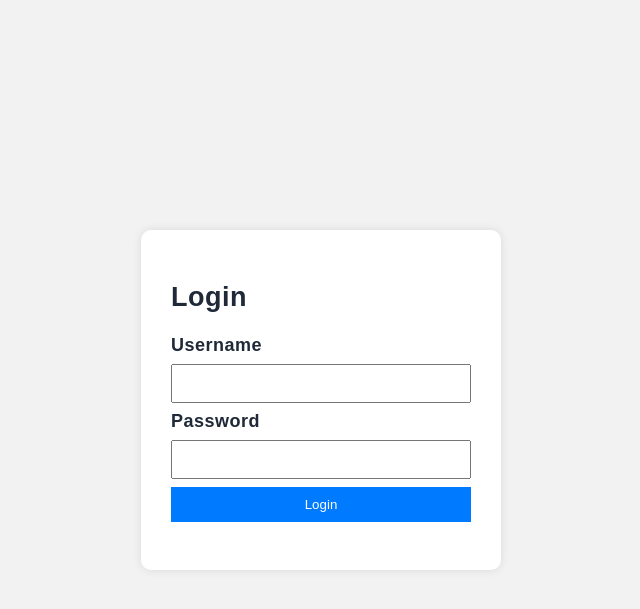
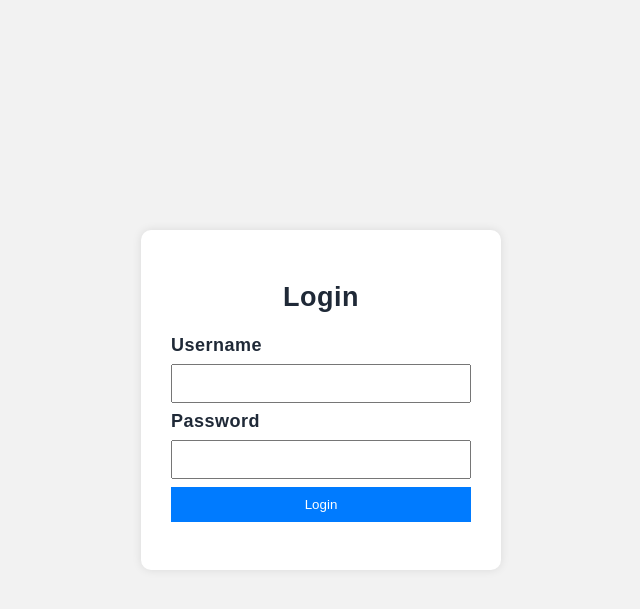
Before and after one commit to patelvrushti03/django-student, a Django app: page /login/ in a window 1280 px wide. Shown: the top 609 px of the page, without its empty margins (319-959 px from the left). Run offline with Django 5.2, Linux system fonts and the light colour scheme.

Commit message:
add inline css in login-page

```diff
--- a/students/templates/registration/login.html
+++ b/students/templates/registration/login.html
@@ -7,7 +7,7 @@
 
 <div class="login-box">
 
-    <h2>Login</h2>
+    <h2 style="text-align:center">Login</h2>
 
     <!-- Error message -->
     {% if error %}
```
Also changed, not shown: db.sqlite3.
